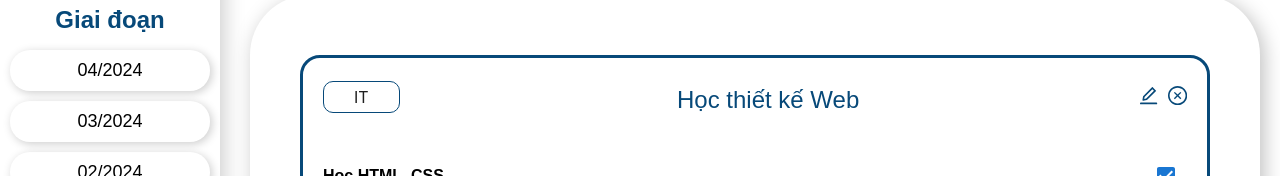
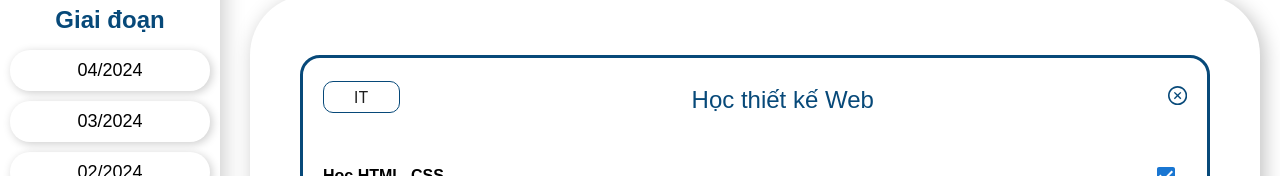
Before and after one commit to Dungntt2003/KPInsight-HI_23, a React (Create React App) app in the folder kpinsight/: page /#/activity-detail in a window 1280 px wide. Shown: the part 115-291 px from the top of the page. Built offline with nearby package versions, Linux system fonts and the light colour scheme.

Commit message:
fix close icon activity list

```diff
--- a/kpinsight/src/view/pages/activity-detail/index.jsx
+++ b/kpinsight/src/view/pages/activity-detail/index.jsx
@@ -75,10 +75,10 @@ function ActivityDetail() {
                 <span id="act-title">Học thiết kế Web</span>
               </div>
               <div className="activity-detail-icon">
-                <span className="act-icon" id="act-title-icon">
+                {/* <span className="act-icon" id="act-title-icon">
                   <EditOutlined />
-                </span>
-                <Link className="header-link" to="/activity-list">
+                </span> */}
+                <Link className="header-link" to="/home">
                   <span className="act-icon" id="act-title-icon">
                     <CloseCircleOutlined />
                   </span>
```
